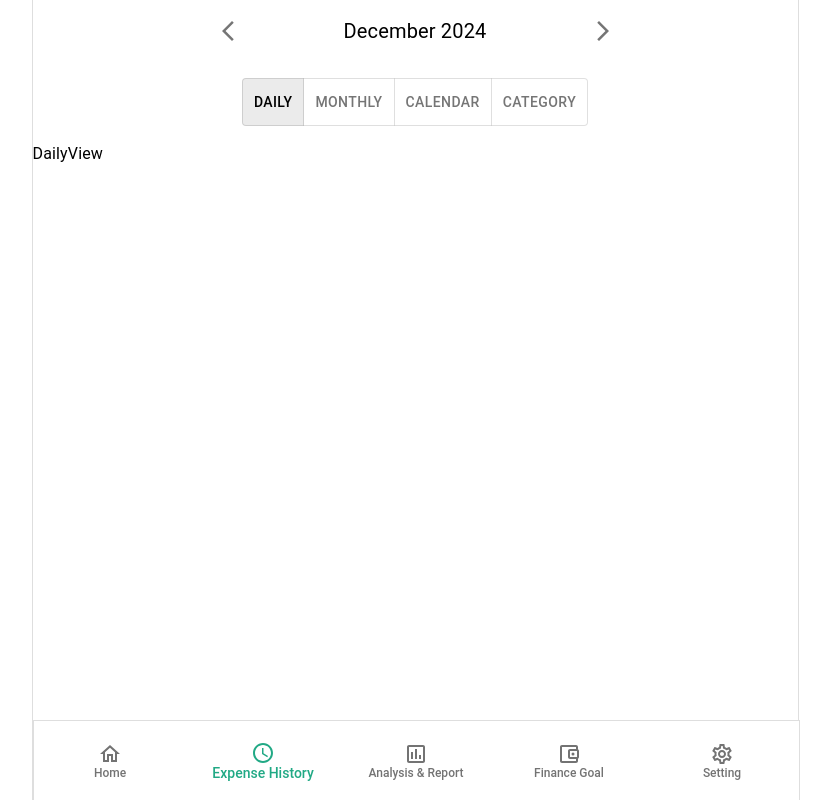
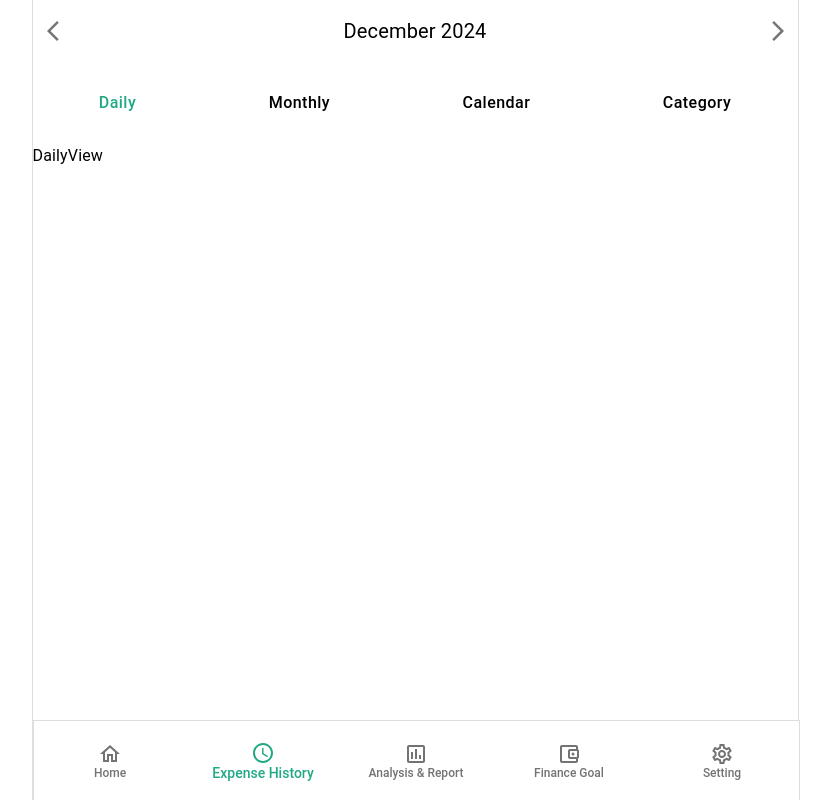
Before and after one commit to hyeonahc/finance-tracker, a React (Vite) app in the folder apps/web/: page /expense-history in a window 1280 px wide. Shown: the whole page, without its empty margins (225-1056 px from the left). Built offline with nearby package versions, Linux system fonts and the light colour scheme; no server answers; sample sign-in values are in the browser's storage.

Commit message:
Update styles for YearMonthPicker and ViewOptions components

```diff
--- a/apps/web/src/components/filters/YearMonthPicker.tsx
+++ b/apps/web/src/components/filters/YearMonthPicker.tsx
@@ -64,7 +64,7 @@ export default function YearMonthPicker({ displayMode }: YearMonthPickerProps) {
       alignItems="center"
       display="flex"
       gap={2}
-      justifyContent="center"
+      justifyContent="space-between"
       mb={2}
     >
       <IconButton onClick={handlePrev}>
--- a/apps/web/src/components/views/ViewOptions.tsx
+++ b/apps/web/src/components/views/ViewOptions.tsx
@@ -1,9 +1,28 @@
 import { Box, ToggleButton, ToggleButtonGroup } from "@mui/material";
+import { styled } from "@mui/system";
 import { useState } from "react";
 
 interface ViewOptionsProps {
   onViewChange: (view: string) => void;
 }
+
+const CustomToggleButton = styled(ToggleButton)(({ theme }) => ({
+  "&.Mui-selected": {
+    "&:hover": {
+      backgroundColor: "transparent",
+    },
+    backgroundColor: "transparent",
+    color: theme.palette.primary.main,
+  },
+  "&:hover": {
+    backgroundColor: "transparent",
+    color: theme.palette.primary.main,
+  },
+  border: "none",
+  color: theme.palette.text.primary,
+  fontSize: "1rem",
+  textTransform: "capitalize",
+}));
 
 export default function ViewOptions({ onViewChange }: ViewOptionsProps) {
   const [view, setView] = useState("daily");
@@ -24,20 +43,18 @@ export default function ViewOptions({ onViewChange }: ViewOptionsProps) {
         aria-label="View Options"
         exclusive
         onChange={handleViewChange}
+        sx={{ justifyContent: "space-around", width: "100%" }}
         value={view}
       >
-        <ToggleButton aria-label="Daily View" value="daily">
-          Daily
-        </ToggleButton>
-        <ToggleButton aria-label="Monthly View" value="monthly">
-          Monthly
-        </ToggleButton>
-        <ToggleButton aria-label="Calendar View" value="calendar">
-          Calendar
-        </ToggleButton>
-        <ToggleButton aria-label="Category View" value="category">
-          Category
-        </ToggleButton>
+        {["daily", "monthly", "calendar", "category"].map((option) => (
+          <CustomToggleButton
+            aria-label={`${option} view`}
+            key={option}
+            value={option}
+          >
+            {option}
+          </CustomToggleButton>
+        ))}
       </ToggleButtonGroup>
     </Box>
   );
```
